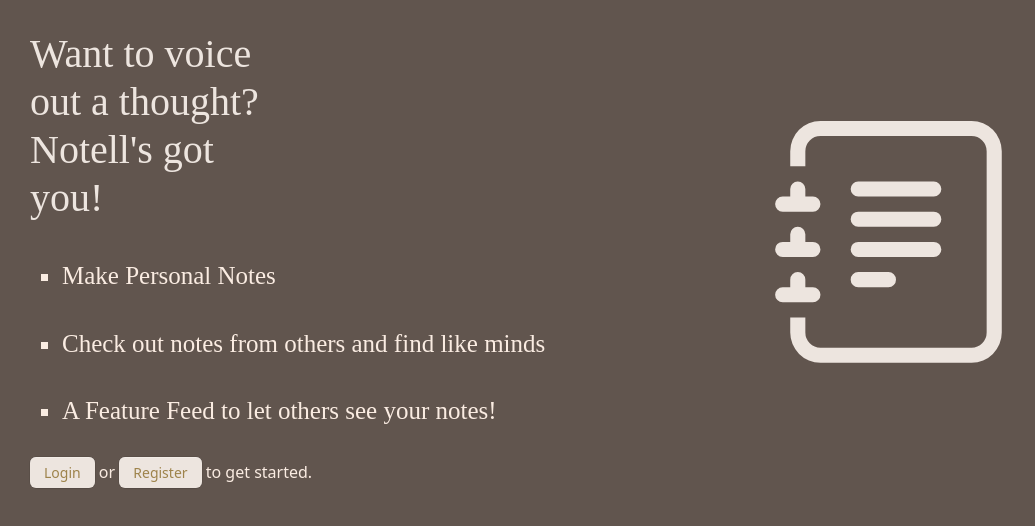
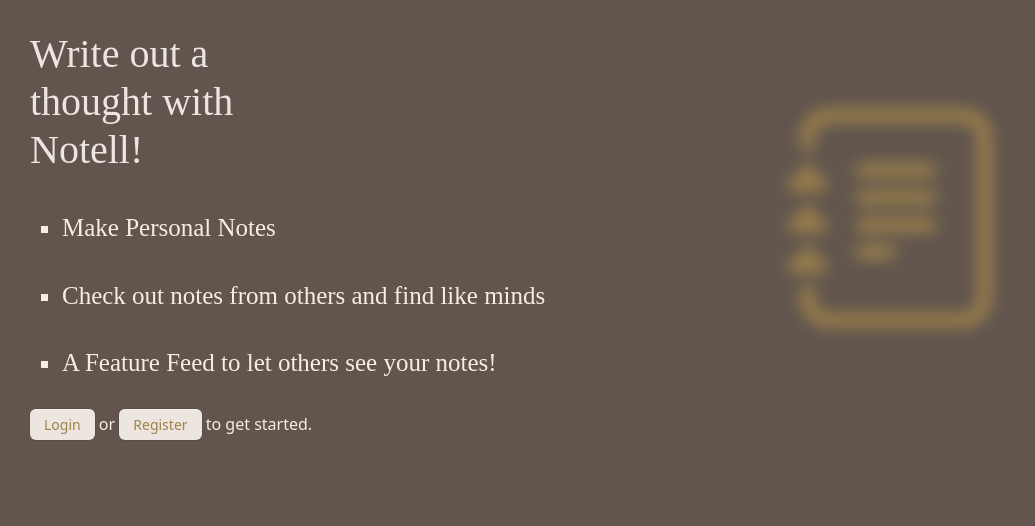
Before and after one commit to DannStormy/first-react-flask-app, a React (Create React App) app: page / in a window 1280 px wide. Shown: the top 526 px of the page, without its empty margins (0-1035 px from the left). Built offline with nearby package versions, Linux system fonts and the light colour scheme.

Commit message:
404 route

```diff
--- a/src/App.css
+++ b/src/App.css
@@ -85,7 +85,7 @@
   margin-left: auto !important;
   margin-right: auto !important;
   margin-top: 10px;
-  width: 70%;
+  width: 90%;
 }
 
 .personal-card {
@@ -103,6 +103,8 @@
   float: right;
   top: 25%;
   right: 5%;
+  filter: blur(8px);
+  -webkit-filter: blur(8px);
 }
 
 .intro {
--- a/src/Routes.js
+++ b/src/Routes.js
@@ -7,6 +7,7 @@
 import { Homepage } from './components/Homepage';
 import { DisplayError } from './components/Error.js';
 import { AddNotes } from './components/AddNotes';
+import { NotFound } from './components/NotFound';
 import { BrowserRouter as Router, Routes, Route, Navigate } from 'react-router-dom';
 
 
@@ -31,6 +32,7 @@
                 <Route path="sign-up" element={<SignupForm />} />
                 <Route path="login" element={<Login />} />
                 <Route path="logout" element={<Navigate to="login" />} />
+                <Route path="*" element={<NotFound />} />
             </Routes>
         </Router>
     )
--- a/src/components/Homepage.js
+++ b/src/components/Homepage.js
@@ -5,14 +5,14 @@
     const navigate = useNavigate()
     return (
         <div style={{ 'position': 'relative' }}>
-            <h1 className="intro">Want to voice out a thought? Notell's got you!</h1>
+            <h1 className="intro">Write out a thought with Notell!</h1>
             <ul>
                 <li className="list">Make Personal Notes</li>
                 <li className="list">Check out notes from others and find like minds</li>
                 <li className="list">A Feature Feed to let others see your notes!</li>
             </ul>
             <p style={{ 'color': '#faece2', 'margin': '30px' }}><a className="link-b" href="/login">Login</a> or <a className="link-b" href="/sign-up">Register</a> to get started.</p>
-            <JournalText className="journal" width="50%" height="50%" color="#ede5df" />
+            <JournalText className="journal" width="50%" height="50%" color="#9e834b" />
         </div >
     )
 }
--- /dev/null
+++ b/src/components/NotFound.js
@@ -0,0 +1,8 @@
+export const NotFound = () => {
+    return (
+        <div>
+            <p style={{ 'color': '#faece2', 'margin': '30px' }}>Oops! 404 - Page not found</p>
+            <p style={{ 'color': '#faece2', 'margin': '30px' }}>Back to <a className="link-b" href="/login">Login</a></p>
+        </div>
+    )
+}
```
